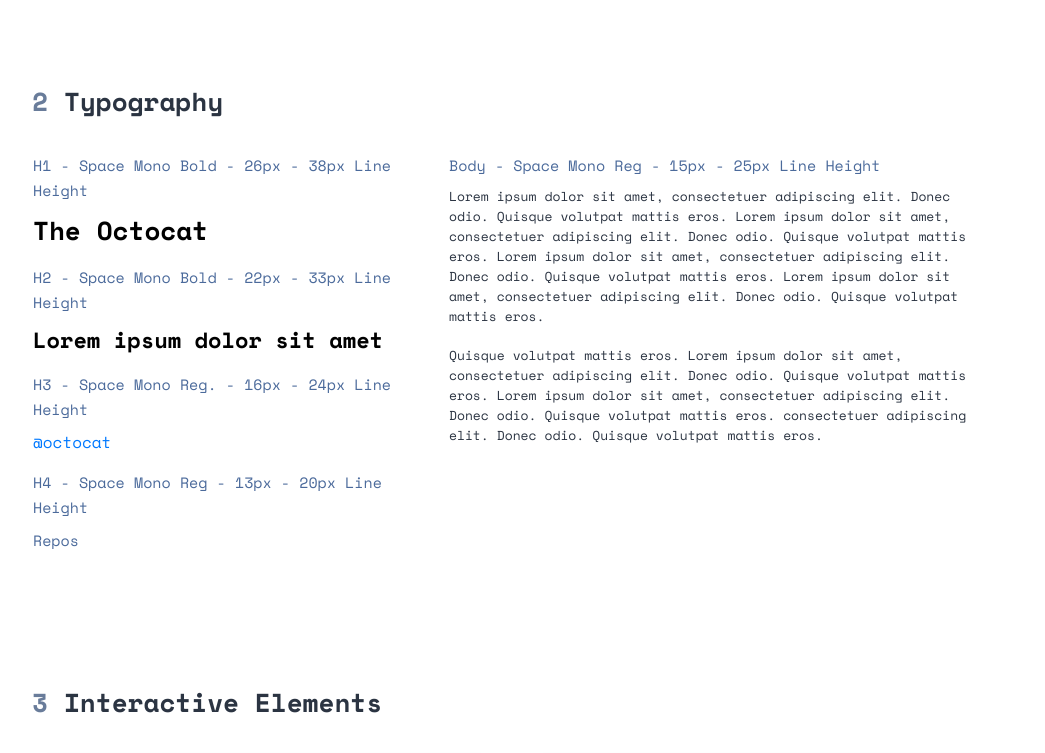
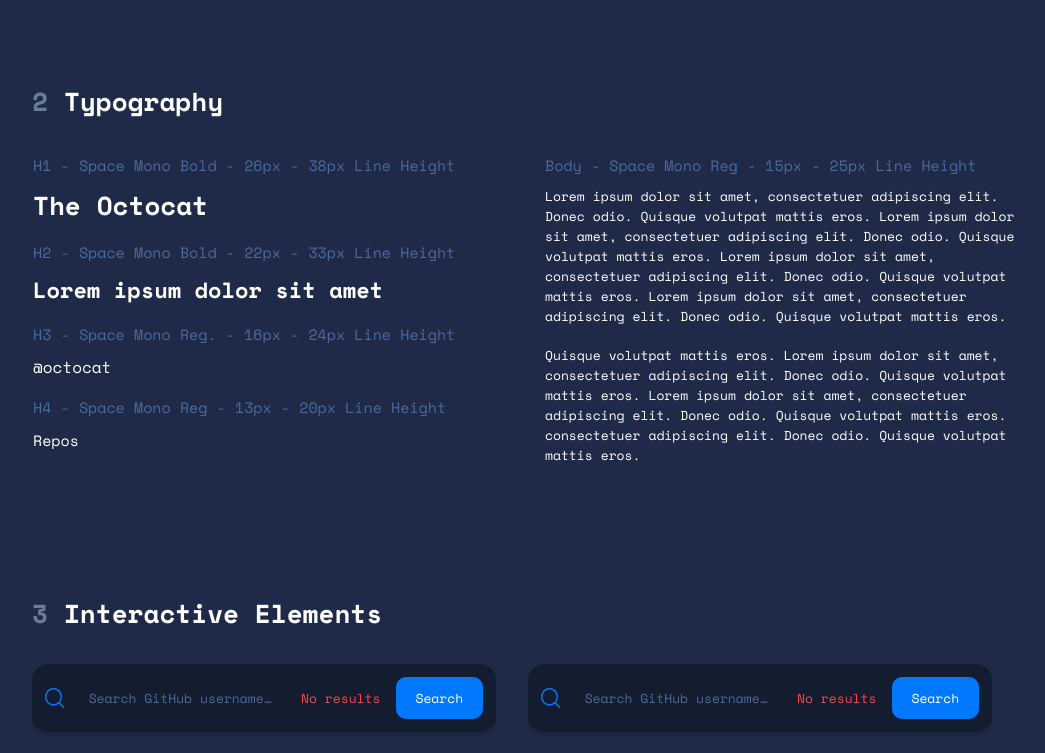
Before and after one commit to billybenntt/portfolio-project-3-github-user-search, a React (Vite) app: page / in a window 1280 px wide. Shown: the part 1343-2096 px from the top of the page, without its empty margins (128-1173 px from the left). Built offline with nearby package versions, Linux system fonts and the light colour scheme.

Commit message:
implemented dark mode scss

```diff
--- a/index.html
+++ b/index.html
@@ -1,5 +1,5 @@
 <!doctype html>
-<html lang="en">
+<html lang="en" class="dark">
 <head>
     <meta charset="UTF-8"/>
     <link rel="icon" type="image/svg+xml" href="/vite.svg"/>
--- a/src/components/SearchBox.jsx
+++ b/src/components/SearchBox.jsx
@@ -2,10 +2,6 @@ import SearchIcon from '../assets/icon-search.svg'
 
 function SearchBox (props) {
 
-
-  const darktheme = {
-
-  }
 
 
 
--- a/src/styles/output.css
+++ b/src/styles/output.css
@@ -365,12 +365,17 @@ body {
   overflow: hidden;
 }
 .search-box .search-box-center {
+  background-color: #FFFFFF;
+  color: #141D2F;
   display: grid;
   grid-template-columns: 10% 45% 25% 20%;
   align-items: center;
   padding: 0.8rem;
-  background-color: #FFFFFF;
   position: relative;
+}
+html.dark .search-box .search-box-center {
+  background-color: #141D2F;
+  color: #FFFFFF;
 }
 .search-box .search-icon {
   width: 20px;
@@ -393,8 +398,12 @@ body {
   font-size: 0.625rem;
   line-height: 1.25rem;
   font-weight: normal;
+  color: #1E2A47;
   border: none;
   background-color: transparent;
+}
+html.dark .search-box .search-input {
+  color: #FFFFFF;
 }
 .search-box .search-input::placeholder {
   color: #4B6A9B;
@@ -434,8 +443,8 @@ body {
     font-weight: normal;
   }
   .search-box .search-input {
-    font-size: 0.938rem;
-    line-height: 1.563rem;
+    font-size: 0.813rem;
+    line-height: 1.25rem;
     font-weight: normal;
   }
   .search-box .search-input .search-btn {
@@ -445,13 +454,8 @@ body {
     padding: 0.75rem 1.5rem;
   }
 }
-body {
-  background-color: #FFFFFF;
+.design-system {
   font-family: "Space Mono", monospace;
-}
-
-.design-system {
-  background-color: #FFFFFF;
 }
 
 .design-system-center {
@@ -484,7 +488,6 @@ body {
   line-height: 2.375rem;
   font-weight: bold;
   text-align: center;
-  color: #2B3442;
   margin-bottom: 2rem;
 }
 .section-title span {
@@ -523,18 +526,21 @@ body {
   align-items: flex-end;
   color: #000;
   background-color: #FFF;
-  border: 1px solid rgba(43, 52, 66, 0.11);
+  border: 1px solid rgba(93, 128, 164, 0.53);
 }
 
 .color-description {
+  color: #4B6A9B;
   display: flex;
   font-size: 0.938rem;
   line-height: 1.563rem;
   font-weight: normal;
   margin-top: 0.4rem;
   gap: 0 4rem;
-  color: #4B6A9B;
   text-align: left;
+}
+html.dark .color-description {
+  color: #bbddf6;
 }
 .color-description p {
   font-weight: 700;
@@ -577,19 +583,16 @@ body {
   font-size: 1rem;
   line-height: 1.5rem;
   font-weight: normal;
-  color: #0079FF;
 }
 .typography-item h4 {
   font-size: 0.938rem;
   line-height: 1.563rem;
   font-weight: normal;
-  color: #4B6A9B;
 }
 .typography-item p {
   font-size: 0.813rem;
   line-height: 1.25rem;
   font-weight: normal;
-  color: #2B3442;
 }
 
 /* INTERACTIVE ELEMENTS SECTION */
@@ -638,7 +641,7 @@ body {
     display: grid;
     text-align: left;
     gap: 1rem 2rem;
-    grid-template-columns: 40% 55%;
+    grid-template-columns: 50% 50%;
   }
   .section-title {
     text-align: left;
@@ -649,3 +652,11 @@ body {
     grid-template-columns: 1fr 1fr;
   }
 }
+body {
+  background-color: #FFFFFF;
+  color: #1E2A47;
+}
+html.dark body {
+  background-color: #1E2A47;
+  color: #FFFFFF;
+}
--- a/src/styles/scss/_components.scss
+++ b/src/styles/scss/_components.scss
@@ -11,11 +11,12 @@
   overflow: hidden;
 
   .search-box-center {
+    @include color-scheme($accent-light-100, $accent-dark-300);
+
     display: grid;
     grid-template-columns: 10% 45% 25% 20%;
     align-items: center;
     padding: 0.8rem;
-    background-color: $accent-light-100;
     position: relative;
   }
 
@@ -39,6 +40,7 @@
 
   .search-input {
     @include text-xxs;
+    @include color-scheme-text($accent-light-100, $accent-dark-100);
     border: none;
     background-color: transparent;
 
@@ -84,7 +86,7 @@
     }
 
     .search-input {
-      @include text-sm;
+      @include text-xs;
 
       .search-btn {
         @include text-base;
--- a/src/styles/scss/_design-system.scss
+++ b/src/styles/scss/_design-system.scss
@@ -4,13 +4,9 @@
 
 // DESIGN SYSTEM STYLES
 
-body {
-  background-color: $accent-light-100;
-  font-family: $font-mono;
-}
 
 .design-system {
-  background-color: $accent-light-100;
+  font-family: $font-mono;
 }
 
 .design-system-center {
@@ -41,7 +37,6 @@ body {
 .section-title {
   @include text-xl;
   text-align: center;
-  color: $accent-dark-200;
   margin-bottom: 2rem;
 
   span {
@@ -79,15 +74,15 @@ body {
   align-items: flex-end;
   color: #000;
   background-color: #FFF;
-  border: 1px solid rgba(43, 52, 66, 0.11);
+  border: 1px solid rgba(93, 128, 164, 0.53);
 }
 
 .color-description {
+  @include color-scheme-text($accent-light-400, $primary-200);
   @include d-flex;
   @include text-sm;
   margin-top: 0.4rem;
   gap: 0 4rem;
-  color: $primary-200;
   text-align: left;
 
   p {
@@ -132,18 +127,16 @@ body {
 
   h3 {
     @include text-base;
-    color: $primary-300;
   }
 
   h4 {
     @include text-sm;
-    color: $primary-200;
   }
 
   p {
     @include text-xs;
-    color: $accent-dark-200;
   }
+
 
 
 }
@@ -206,7 +199,7 @@ body {
     display: grid;
     text-align: left;
     gap: 1rem 2rem;
-    grid-template-columns: 40% 55%;
+    grid-template-columns: 50% 50%;
 
   }
 
--- a/src/styles/scss/_variables.scss
+++ b/src/styles/scss/_variables.scss
@@ -8,6 +8,7 @@ $secondary-100: #F74646;
 $accent-light-100: #FFFFFF;
 $accent-light-200: #F6F8FF;
 $accent-light-300: #FEFEFE;
+$accent-light-400: #bbddf6;
 $accent-dark-100: #1E2A47;
 $accent-dark-200: #2B3442;
 $accent-dark-300: #141D2F;
--- a/src/styles/scss/input.scss
+++ b/src/styles/scss/input.scss
@@ -3,3 +3,7 @@
 @import "normalize";
 @import "layout";
 @import "design-system";
+
+body {
+  @include color-scheme($accent-light-100, $accent-dark-100)
+}
```
Also changed, not shown: src/styles/scss/_utilities.scss (+21 -0 lines).
